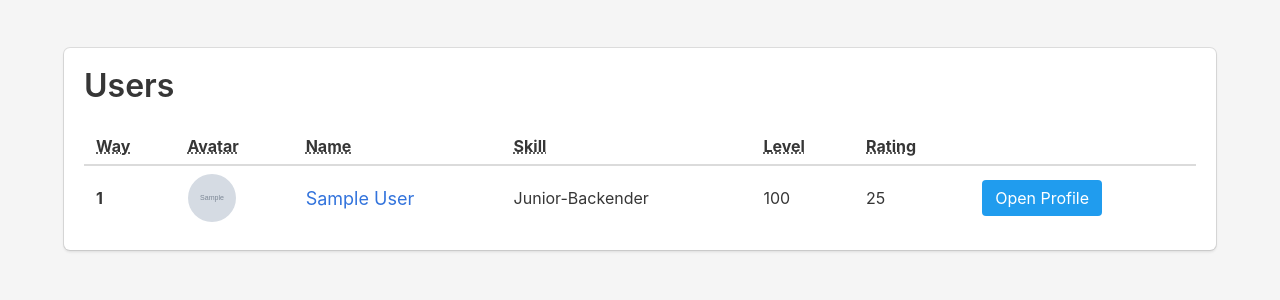
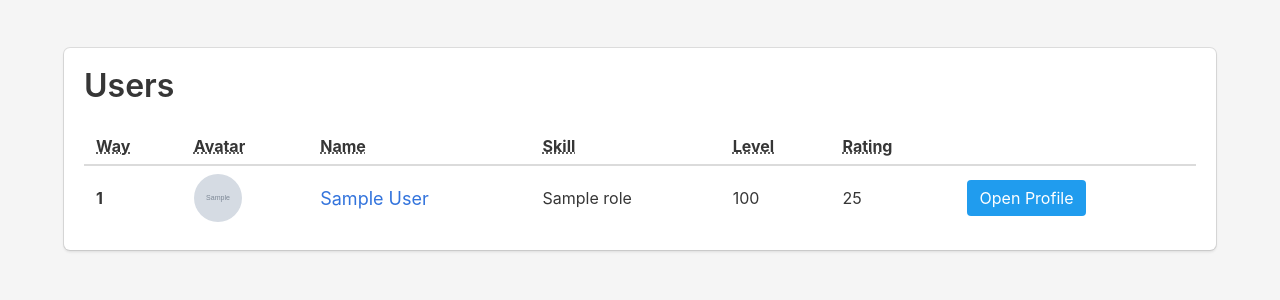
Before and after one commit to fishparmak/final_python, a Django app: page /users/ in a window 1280 px wide. Shown: the part 88-388 px from the top of the page. Run offline with Django 3.2, Linux system fonts and the light colour scheme; tables that the repository leaves empty hold one stand-in row (values such as "Sample post"); grey boxes marked "Sample" are stand-in pictures; some libraries are stand-ins or nearby versions.

Commit message:
fix little bug

```diff
--- a/blog/templates/blog/users.html
+++ b/blog/templates/blog/users.html
@@ -20,6 +20,7 @@
 				</thead>
 				<tbody>
                     {% for user in users %}
+
 					<tr>
 						<th>1</th>
                         <td>
@@ -28,11 +29,12 @@
 							</figure>
                         </td>
 						<td><a href="{% url 'userprof' user_id=user.id %}" style="font-size:18px;">{{ user.name }}</a></td>
-						<td>Junior-Backender</td>
+						<td> {% for urole in uroles %}{% if urole.user == user %} {{ urole.role }}{% endif %}{%endfor%}</td>
 						<td>100</td>
 						<td>25</td>
 						<td><a href="{% url 'userprof' user_id=user.id %}" class="button is-info">Open Profile</a></td>
 					</tr>
+
                     {%endfor%}
 				</tbody>
 			</table>
```
